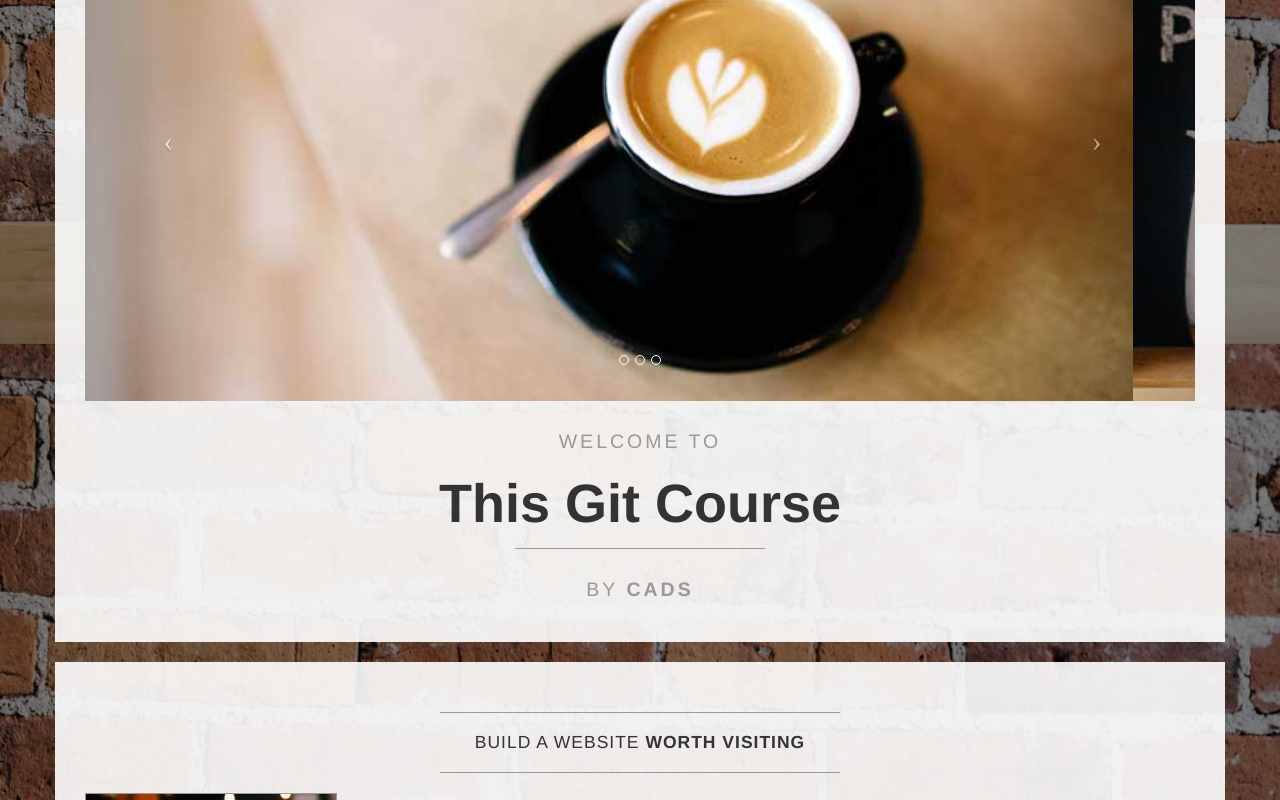
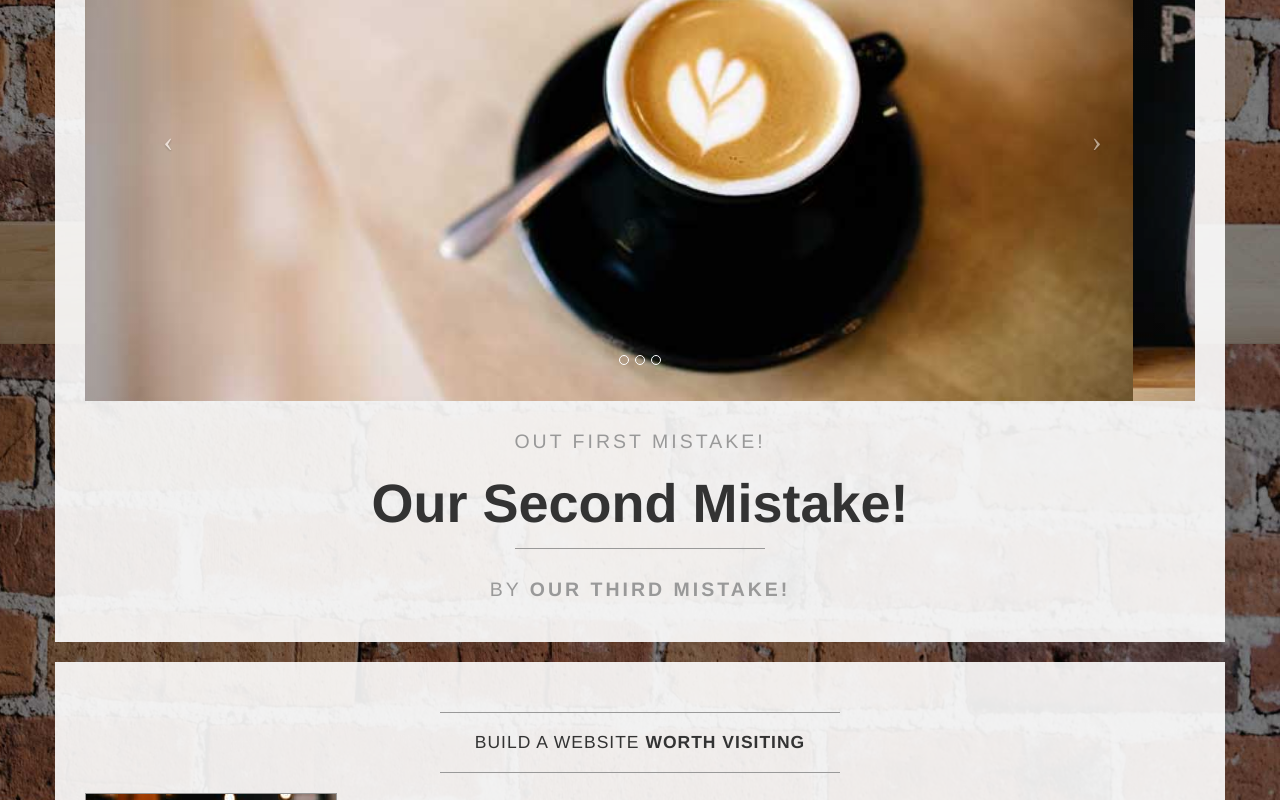
Before and after one commit to cads72/Git-Course, a plain HTML site: page index.html in a window 1280 px wide. Shown: the part 456-1256 px from the top of the page. Drawn offline with Linux system fonts and the light colour scheme.

Commit message:
Commiting a third mistake

```diff
--- a/index.html
+++ b/index.html
@@ -86,14 +86,14 @@
                         </a>
                     </div>
                     <h2>
-                        <small>Welcome to</small>
+                        <small>Out first mistake!</small>
                     </h2>
                     <h1>
-                        <span class="brand-name">This Git Course</span>
+                        <span class="brand-name">Our second mistake!</span>
                     </h1>
                     <hr class="tagline-divider">
                     <h2>
-                        <small>By <strong>CADS</strong></small>
+                        <small>By <strong>Our third mistake!</strong></small>
                     </h2>
                 </div>
             </div>
```
